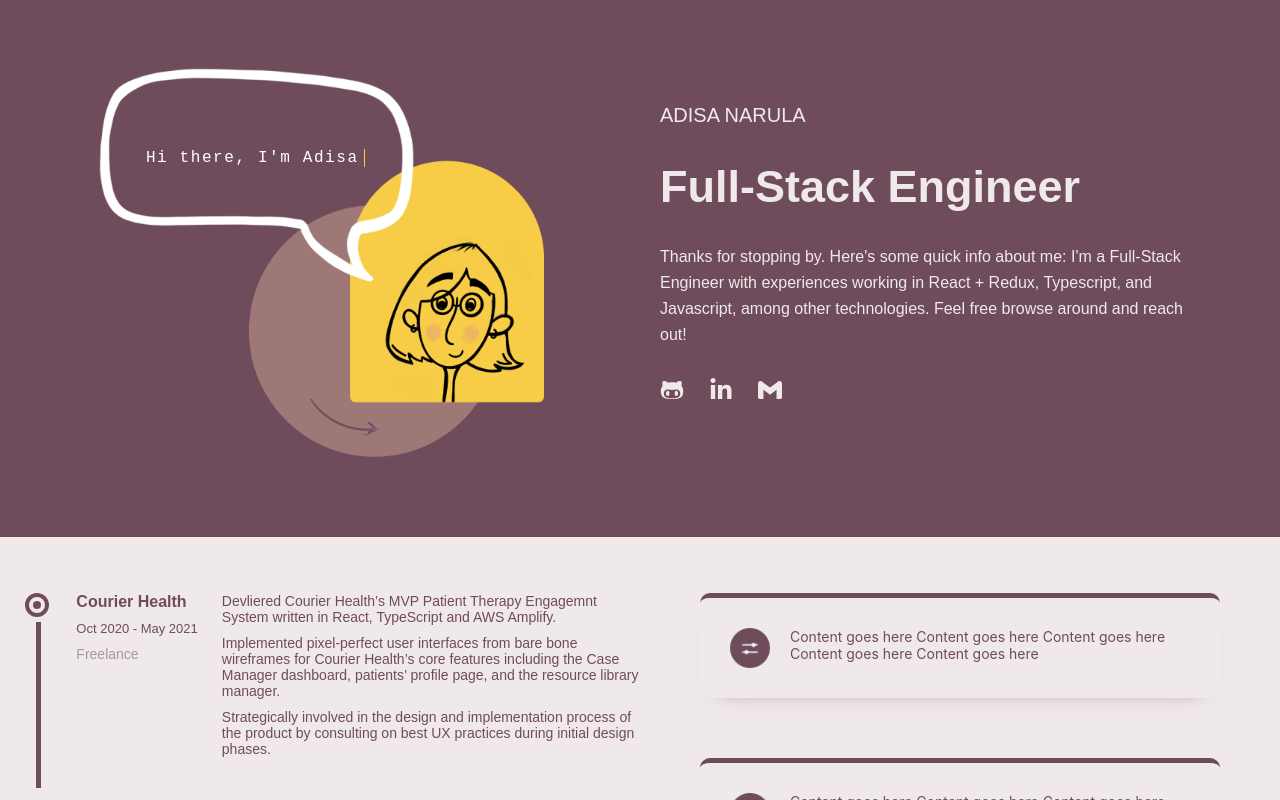
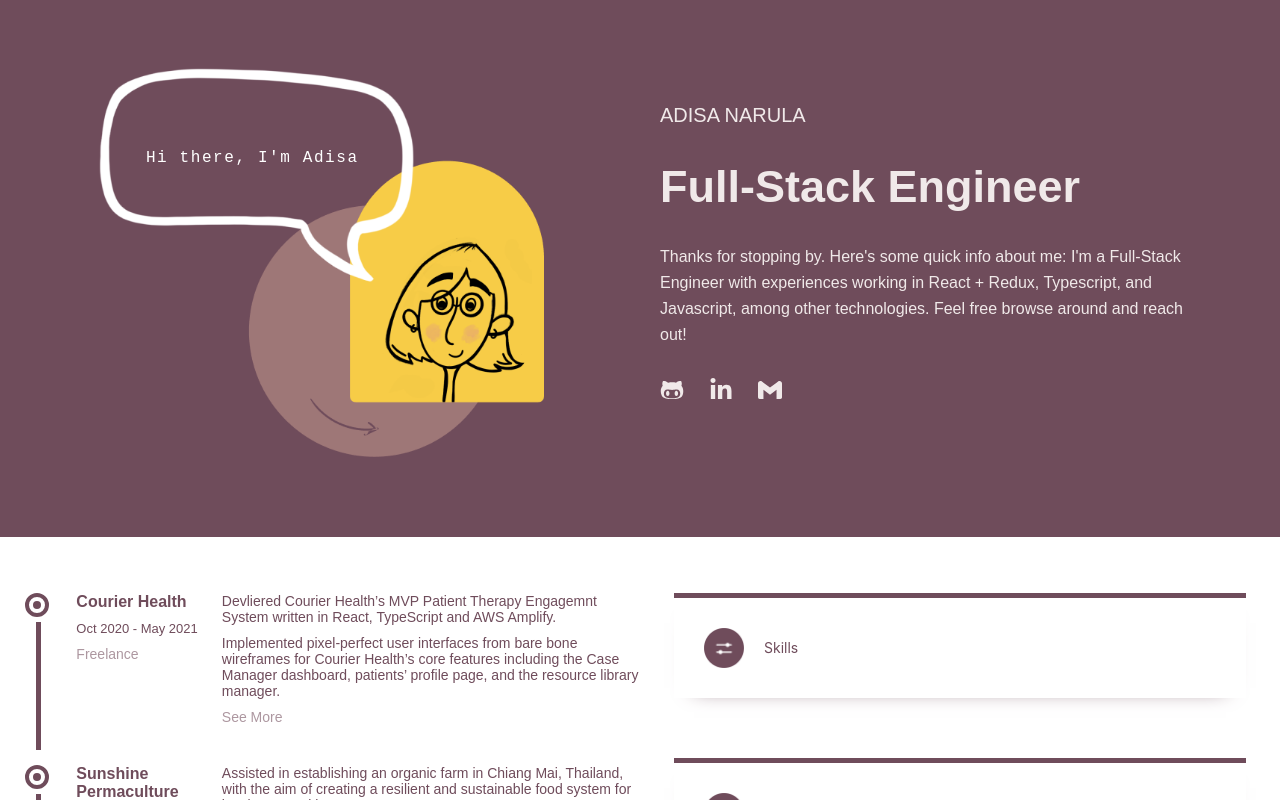
Before and after one commit to adisa-di/portfolio, a React (Create React App) app: page / in a window 1280 px wide. Shown: the top 800 px of the page. Built offline with nearby package versions, Linux system fonts and the light colour scheme.

Commit message:
changed some stuff

```diff
--- a/src/App.css
+++ b/src/App.css
@@ -33,7 +33,6 @@
   display: grid;
   padding-top: 7vh;
   padding-bottom: 7vh;
-  background-color: #f0e9e9;
   grid-template-columns: repeat(auto-fit, minmax(550px, 1fr));
 }
 
--- a/src/components/ Item/Item.js
+++ b/src/components/ Item/Item.js
@@ -1,7 +1,7 @@
 import React, { useState } from 'react';
 import './Item.css';
 
-const DISPLAY_LIM = 3;
+const DISPLAY_LIM = 2;
 
 const Contents = ({ items }) => {
   const [toggle, setToggle] = useState(false);
--- a/src/components/Card/Card.css
+++ b/src/components/Card/Card.css
@@ -1,18 +1,23 @@
 .card_container {
-  /* width: 50%; */
-  font-size: 14px;
+  width: 80%;
+  display: grid;
   display: flex;
   padding: 30px;
+  font-size: 14px;
   color: #6f4c5b;
   margin: 0px 60px 60px 60px;
   border-top: 5px solid #6f4c5b;
-  border-radius: 10px;
   box-shadow: 0px 10px 20px -20px #6f4c5b;
-  display: grid;
   grid-template-columns: 0.15fr 1fr;
 }
 
-.skills_icon {
+.card_header {
+  display: flex;
+  align-items: center;
+}
+
+.card_icon {
   width: 40px;
   height: 40px;
+  margin-right: 20px;
 }
--- a/src/components/Card/Card.js
+++ b/src/components/Card/Card.js
@@ -5,12 +5,10 @@ import icon_skills from '../../assets/images/card-icon-skills.png';
 const Card = () => {
   return (
     <div className='card_container'>
-      <img src={icon_skills} alt='skills' className='skills_icon'/>
-      Content goes here
-      Content goes here
-      Content goes here
-      Content goes here
-      Content goes here
+      <div className='card_header'>
+        <img src={icon_skills} alt='skills' className='card_icon'/>
+        <div class='card_title'>Skills</div>
+      </div>
     </div>
   );
 }
--- a/src/components/Resume/Resume.js
+++ b/src/components/Resume/Resume.js
@@ -28,7 +28,7 @@ const Resume = () => {
               date="Oct 2018 - Mar 2020"
               contents={[
                 "Led a data visualization project to create complex React components that hooked into live data streams from ideation to implementation and delivery.",
-                "Regularly assumed the role of Agile Scrum Master and worked closely with the Product and UX team to identify, prioritize, and groom upcoming features and JIRA tickets.",
+                "Assumed the role of Agile Scrum Master and worked closely with the Product and UX team to identify, prioritize, and groom upcoming features and JIRA tickets.",
                 "Implemented third party API integrations and authentication libraries in Scala for clients to target advertising campaigns to large groups of users via channels such as Twitter and Snapchat.",
                 "Improved runtime of Luigi tasks by improving Redshift queries, which resulted in decreasing the execution time of the process from approximately two hours to fifteen minutes.",
                 "Enhanced the complex ActionIQ interface by adding the ability for users to easily edit previously constructed marketing campaigns.",
```
Also changed, not shown: src/App.js (+4 -5 lines).
